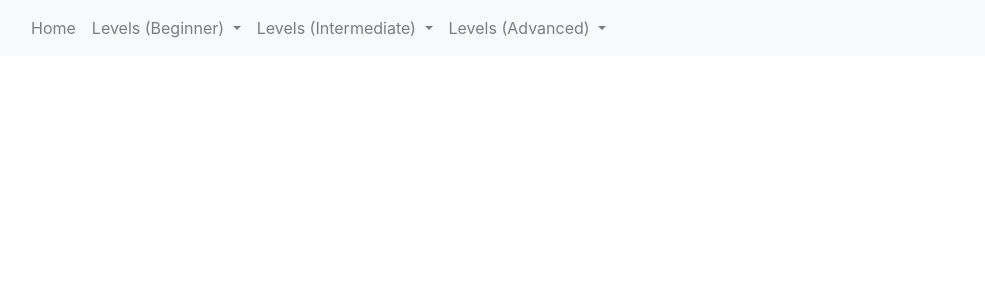
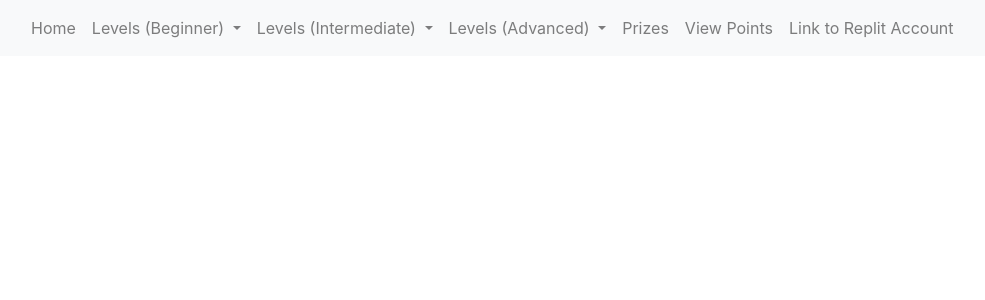
Before and after one commit to KoolKidKai/Siuuuu, a Flask app: page / in a window 1280 px wide. Shown: the top 300 px of the page, without its empty margins (9-994 px from the left). Run offline with Flask 2, Linux system fonts and the light colour scheme; some libraries are stand-ins or nearby versions.

Commit message:
prizes + poins + replit acct nav added

```diff
--- a/templates/layouts/navbar.html
+++ b/templates/layouts/navbar.html
@@ -80,6 +80,25 @@ This HTML is setup as a fragment allowing it to be "included" by other HTML file
 
                 </div>
             </li>
+            <div class="navbar-nav">
+                <!--root menu -->
+                <a class="nav-link" href="/prizes">Prizes <span class="sr-only"></span></a>
+
+
+                </div>
+            <div class="navbar-nav">
+                <!--root menu -->
+                <a class="nav-link" href="/viewpoints">View Points <span class="sr-only"></span></a>
+
+
+            </div>
+            <div class="navbar-nav">
+                <!--root menu -->
+                <a class="nav-link" href="/replitlink">Link to Replit Account <span class="sr-only"></span></a>
+
+
+            </div>
+            </li>
         </div>
     </div>
 </nav>
```
